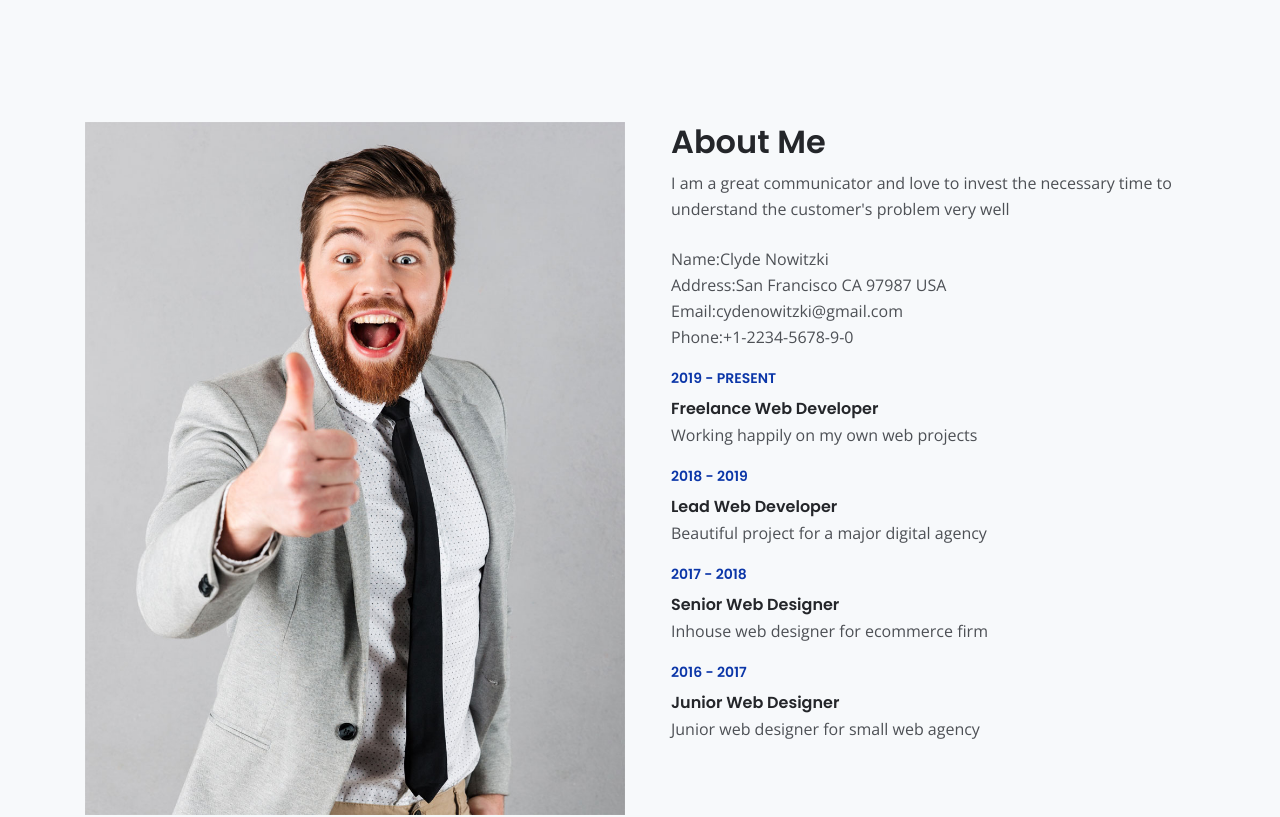
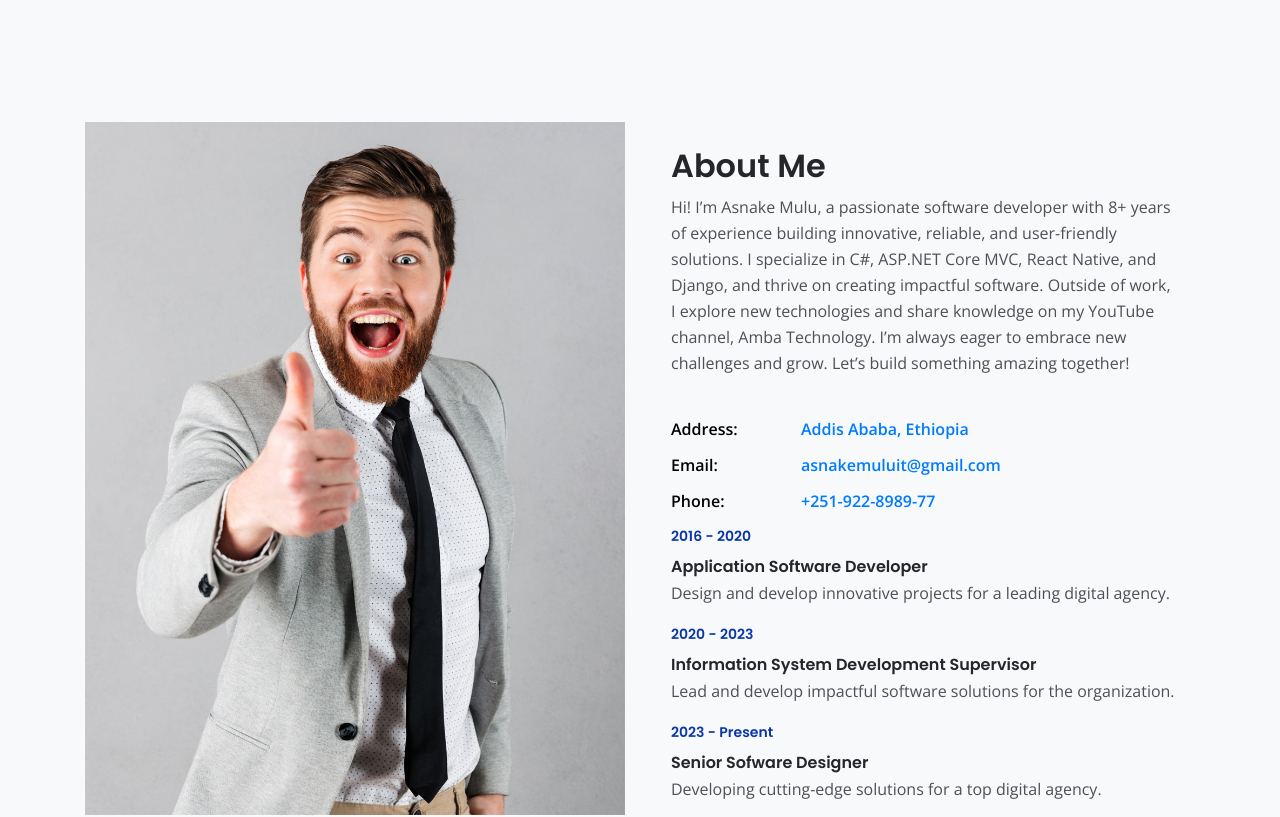
Before and after one commit to AsnakeMulu/AsnakeMulu.github.io, a plain HTML site: page index.html in a window 1280 px wide. Shown: the part 800-1617 px from the top of the page. Drawn offline with nearby package versions, Linux system fonts and the light colour scheme.

Commit message:
modification on about section

```diff
--- a/css/styles.css
+++ b/css/styles.css
@@ -1278,5 +1278,29 @@ a:hover.back-to-top {
 		margin-left: 2.875rem;
 	}
 	/* end of extra pages */
+
+		ul.about-info {
+			display: inline-block;
+			padding: 0;
+			margin: 0;
+			width: 100%;
+		}
+
+		ul.about-info li {
+			list-style: none;
+			margin-bottom: 10px;
+		}
+
+		ul.about-info li span {
+			width: calc(100% - 130px);
+			font-weight: 600;
+			color: #b1b493;
+		}
+
+		ul.about-info li span:first-child {
+			font-weight: 600;
+			color: #000000;
+			width: 130px;
+		}
 }
 /* end of min-width 1200px */
--- a/index.html
+++ b/index.html
@@ -119,29 +119,28 @@
                     <div class="image-container">
                         <img class="img-fluid" src="images/about-1.jpg" alt="alternative">
                     </div>
-                </div> <!-- end of col -->
+                </div>
                 <div class="col-lg-6">
-                    <div class="text-container second">
+                    <div class="text-container second py-4">
                         <h2>About Me</h2>
-                        <p>I am a great communicator and love to invest the necessary time to understand the customer's problem very well</p>
+                        <p>Hi! I’m Asnake Mulu, a passionate software developer with 8+ years of experience building innovative, reliable, and
+                        user-friendly solutions. I specialize in C#, ASP.NET Core MVC, React Native, and Django, and thrive on creating
+                        impactful software. Outside of work, I explore new technologies and share knowledge on my YouTube channel, Amba Technology.
+                        I’m always eager to embrace new challenges and grow. Let’s build something amazing together!</p>
                         <ul class="about-info mt-4 px-md-0 px-2">
-                            <li class="d-flex"><span>Name:</span> <span>Clyde Nowitzki</span></li>
-                            <li class="d-flex"><span>Address:</span> <span>San Francisco CA 97987 USA</span></li>
-                            <li class="d-flex"><span>Email:</span> <span>cydenowitzki@gmail.com</span></li>
-                            <li class="d-flex"><span>Phone: </span> <span>+1-2234-5678-9-0</span></li>
+                            <li class="d-flex"><span>Address:</span> <span class="text-primary">Addis Ababa, Ethiopia</span></li>
+                            <li class="d-flex"><span>Email:</span> <span class="text-primary">asnakemuluit@gmail.com</span></li>
+                            <li class="d-flex"><span>Phone: </span> <span class="text-primary">+251-922-8989-77</span></li>
                         </ul>
-                        <div class="time">2019 - PRESENT</div>
-                        <h6>Freelance Web Developer</h6>
-                        <p>Working happily on my own web projects</p>
-                        <div class="time">2018 - 2019</div>
-                        <h6>Lead Web Developer</h6>
-                        <p>Beautiful project for a major digital agency</p>
-                        <div class="time">2017 - 2018</div>
-                        <h6>Senior Web Designer</h6>
-                        <p>Inhouse web designer for ecommerce firm</p>
-                        <div class="time">2016 - 2017</div>
-                        <h6>Junior Web Designer</h6>
-                        <p>Junior web designer for small web agency</p>
+                        <div class="time">2016 - 2020</div>
+                        <h6>Application Software Developer</h6>
+                        <p>Design and develop innovative projects for a leading digital agency.</p>
+                        <div class="time">2020 - 2023</div>
+                        <h6>Information System Development Supervisor</h6>
+                        <p>Lead and develop impactful software solutions for the organization.</p>
+                        <div class="time">2023 - Present</div>
+                        <h6>Senior Sofware Designer</h6>
+                        <p>Developing cutting-edge solutions for a top digital agency.</p>
                     </div> <!-- end of text-container -->
                 </div> <!-- end of col -->
                 <!-- <div class="col-lg-4">
```
